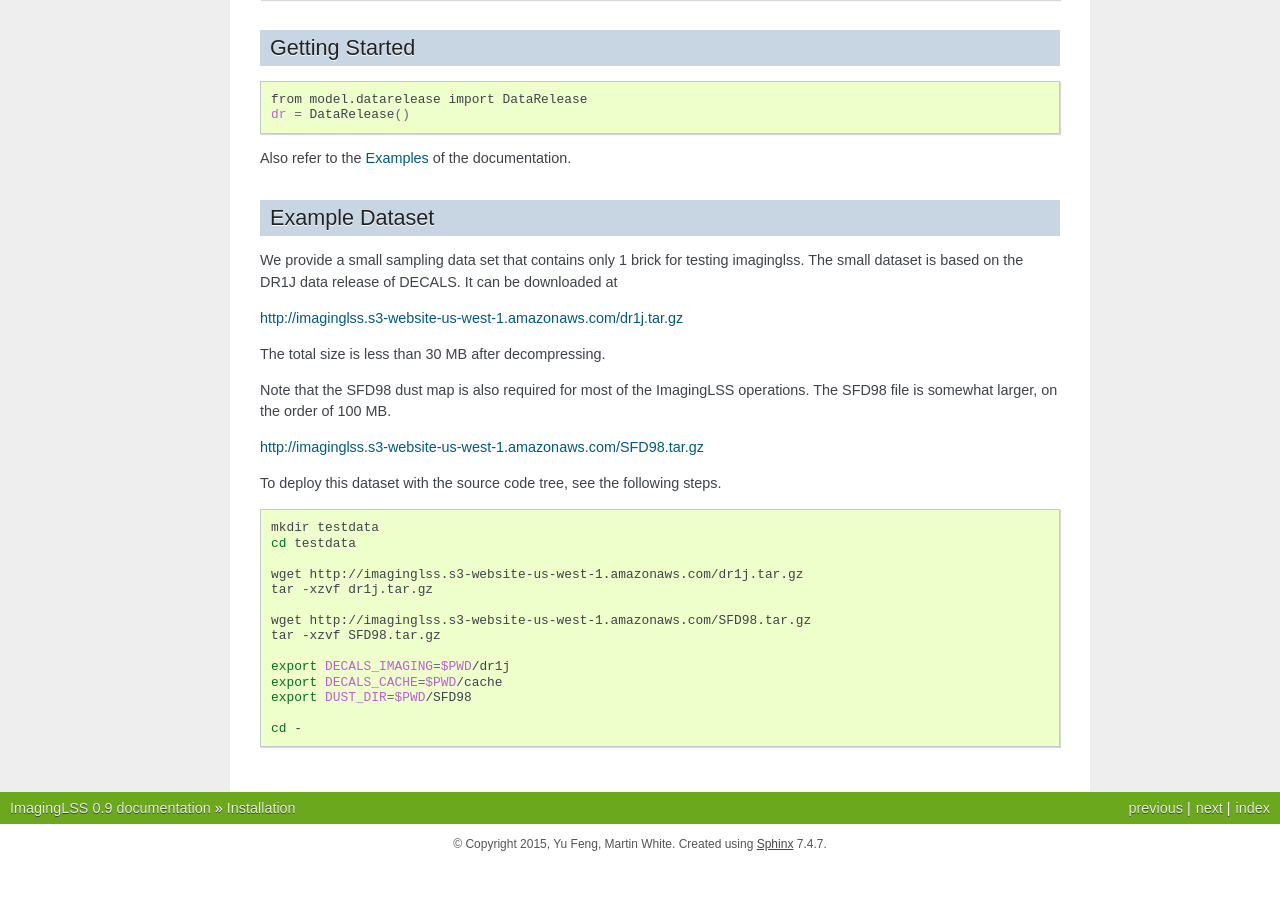
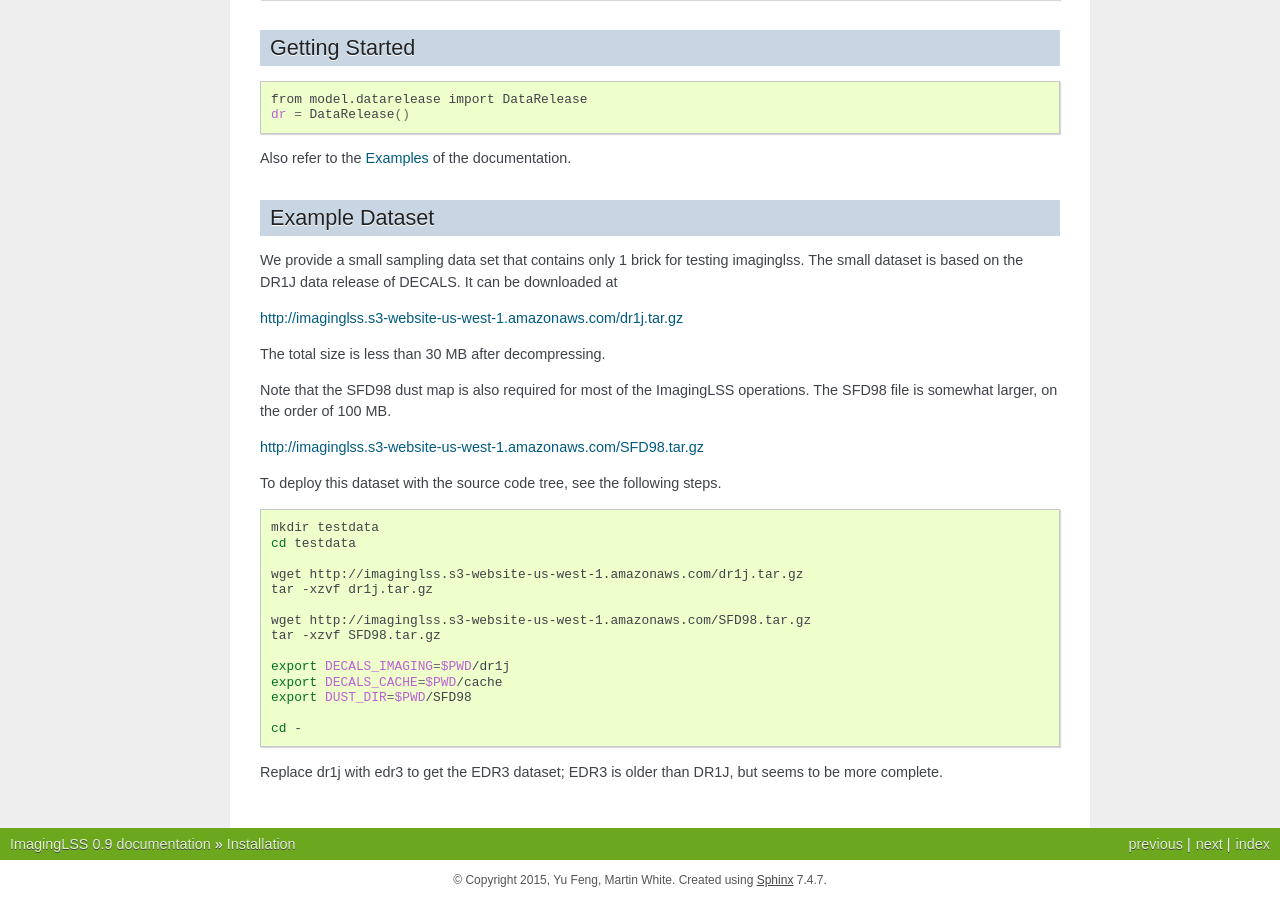
Before and after one commit to desihub/imaginglss, a Sphinx documentation site: the page built from docs/install.rst, in a window 1280 px wide and 900 px high, scrolled down 713 px. Built offline with Sphinx 7.4.7, drawn with Linux system fonts in a browser that asks for light colours; formulas are drawn with MathJax 3; pages that are not in the unit, such as notebooks, are missing from menus; before the commit the page ends 1577 px from its top, so only the background shows below that.

Commit message:
mention edr3.

```diff
--- a/docs/install.rst
+++ b/docs/install.rst
@@ -82,3 +82,7 @@ see the following steps.
     export DUST_DIR=$PWD/SFD98
 
     cd -
+
+
+Replace dr1j with edr3 to get the EDR3 dataset; EDR3 is older than DR1J, but
+seems to be more complete.
```
